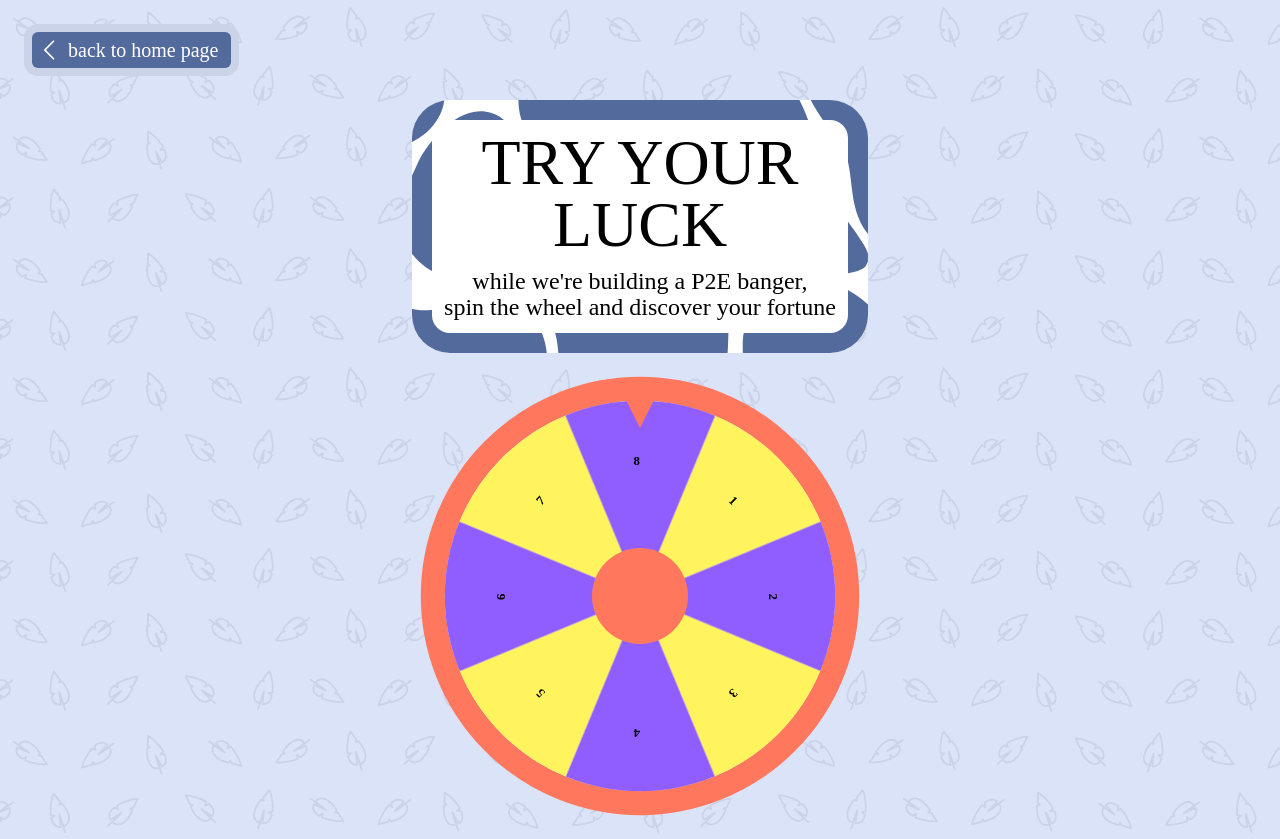
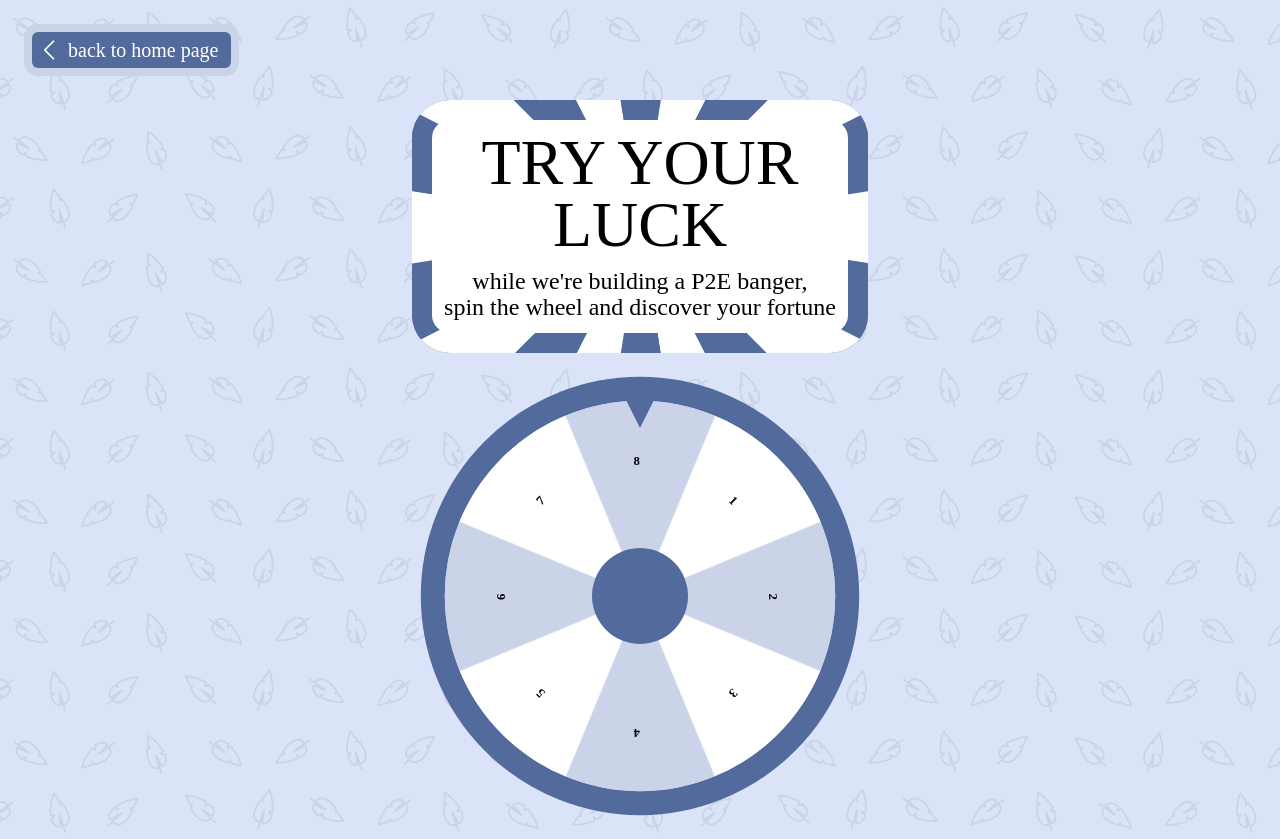
Before and after one commit to dolianich/fomo-freddy, a React (Vite) app in the folder client/: page /game in a window 1280 px wide. Built offline with nearby package versions, Linux system fonts and the light colour scheme; a web font is replaced by a local one.

Commit message:
Styled the wheel

```diff
--- a/client/src/components/GameDescription/GameDescription.module.css
+++ b/client/src/components/GameDescription/GameDescription.module.css
@@ -16,7 +16,7 @@
     flex-direction: row;
     padding: 20px;
     border-radius: 38px;
-    background-image: url(../../assets/ftokenBg.svg);
+    background-image: url(../../assets/wheelCard.svg);
     background-size: cover;
     background-position: center center;
 }
--- a/client/src/components/Wheel/Wheel.module.css
+++ b/client/src/components/Wheel/Wheel.module.css
@@ -5,7 +5,7 @@
     height: 548px;
     width: 548px;
     border-radius: 50%;
-    border: 30px solid #FF785E;
+    border: 30px solid #536A9C;
     transform: scale(0.8);
     margin: -54.8px;
 }
@@ -124,7 +124,7 @@
     width: 80px;
     border-radius: 50%;
     border: none;
-    background-color: #FF785E;
+    background-color: #536A9C;
 }
 
 .spin::before{
@@ -134,7 +134,7 @@
     width: 0;
     border-style: solid;
     border-width: 0 15px 30px 15px;
-    border-color: transparent transparent #FF785E transparent;
+    border-color: transparent transparent #536A9C transparent;
     top: -130px;
     left: calc(50% - 15px);
     transform: rotate(180deg);
@@ -148,7 +148,7 @@
 @media (max-width: 470px) {
     .mainWidget{
         transform: scale(0.6);
-        border: 34px solid #FF785E;
+        border: 34px solid #536A9C;
         margin: -109.6px;
     }
 }
```
Also changed, not shown: client/src/assets/wheelBg.svg, client/src/assets/wheelCard.svg (added).
